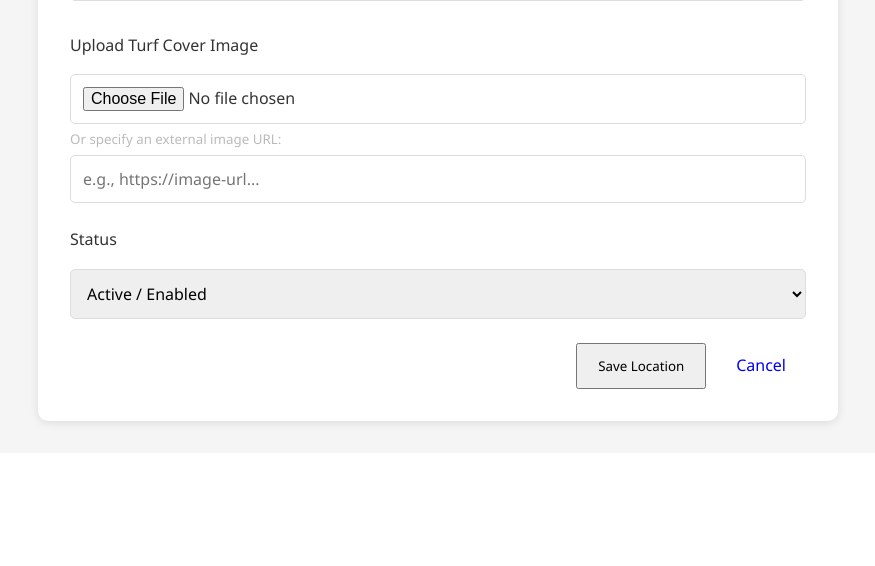
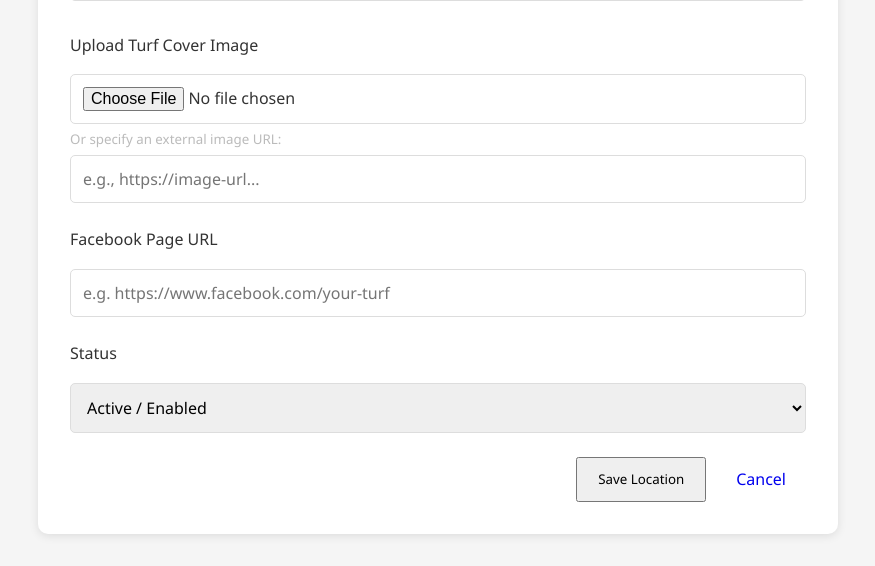
Before and after one commit to mahibi-islam/Game-On, a Flask app: page /admin/location/create in a window 1280 px wide. Shown: the part 1137-1703 px from the top of the page, without its empty margins (244-1119 px from the left). Before the commit the page ends 1566 px from the top, so only its background shows below. Run offline with Flask 3, Linux system fonts and the light colour scheme; the visitor is signed in with stand-in values (Sample User, id 1); data that the repository does not hold is empty.

Commit message:
Allow branch-specific Facebook links on contact cards

```diff
--- a/models/location.py
+++ b/models/location.py
@@ -48,7 +48,8 @@ class Location:
             'rules': data.get('rules', 'Please maintain cleanliness. No smoking allowed.'),
             'homepage_content': data.get('homepage_content', 'Welcome to GAME ON!'),
             'enabled': data.get('enabled', True),
-            'image_url': data.get('image_url', '')
+            'image_url': data.get('image_url', ''),
+            'facebook_url': data.get('facebook_url', '')
         }
         result = Location.get_collection().insert_one(location_data)
         location_data['_id'] = str(result.inserted_id)
@@ -98,7 +99,7 @@ class Location:
     def update(location_id, data):
         """Update location details"""
         update_data = {}
-        for key in ['name', 'address', 'phone', 'whatsapp', 'email', 'rules', 'homepage_content', 'enabled', 'image_url']:
+        for key in ['name', 'address', 'phone', 'whatsapp', 'email', 'rules', 'homepage_content', 'enabled', 'image_url', 'facebook_url']:
             if key in data:
                 if key == 'enabled':
                     update_data[key] = bool(data[key])
--- a/routes/admin_routes.py
+++ b/routes/admin_routes.py
@@ -754,7 +754,8 @@ def create_location():
             'rules': request.form.get('rules'),
             'homepage_content': request.form.get('homepage_content'),
             'enabled': request.form.get('enabled') == 'true',
-            'image_url': image_url
+            'image_url': image_url,
+            'facebook_url': request.form.get('facebook_url', '')
         }
         Location.create(data)
         flash('Location created successfully', 'success')
@@ -801,7 +802,8 @@ def update_location(location_id):
             'rules': request.form.get('rules'),
             'homepage_content': request.form.get('homepage_content'),
             'enabled': request.form.get('enabled') == 'true',
-            'image_url': image_url
+            'image_url': image_url,
+            'facebook_url': request.form.get('facebook_url', '')
         }
         Location.update(location_id, data)
         flash('Location updated successfully', 'success')
--- a/templates/admin/create_location.html
+++ b/templates/admin/create_location.html
@@ -50,6 +50,11 @@
         </div>
 
         <div class="form-group">
+            <label for="facebook_url">Facebook Page URL</label>
+            <input type="url" id="facebook_url" name="facebook_url" class="form-control" placeholder="e.g. https://www.facebook.com/your-turf">
+        </div>
+
+        <div class="form-group">
             <label for="enabled">Status</label>
             <select id="enabled" name="enabled" class="form-control">
                 <option value="true" selected>Active / Enabled</option>
--- a/templates/admin/edit_location.html
+++ b/templates/admin/edit_location.html
@@ -50,6 +50,11 @@
         </div>
 
         <div class="form-group">
+            <label for="facebook_url">Facebook Page URL</label>
+            <input type="url" id="facebook_url" name="facebook_url" class="form-control" value="{{ location.facebook_url or '' }}" placeholder="e.g. https://www.facebook.com/your-turf">
+        </div>
+
+        <div class="form-group">
             <label for="enabled">Status</label>
             <select id="enabled" name="enabled" class="form-control">
                 <option value="true" {% if location.enabled %}selected{% endif %}>Active / Enabled</option>
```
Also changed, not shown: templates/contact.html (+16 -1 lines).
